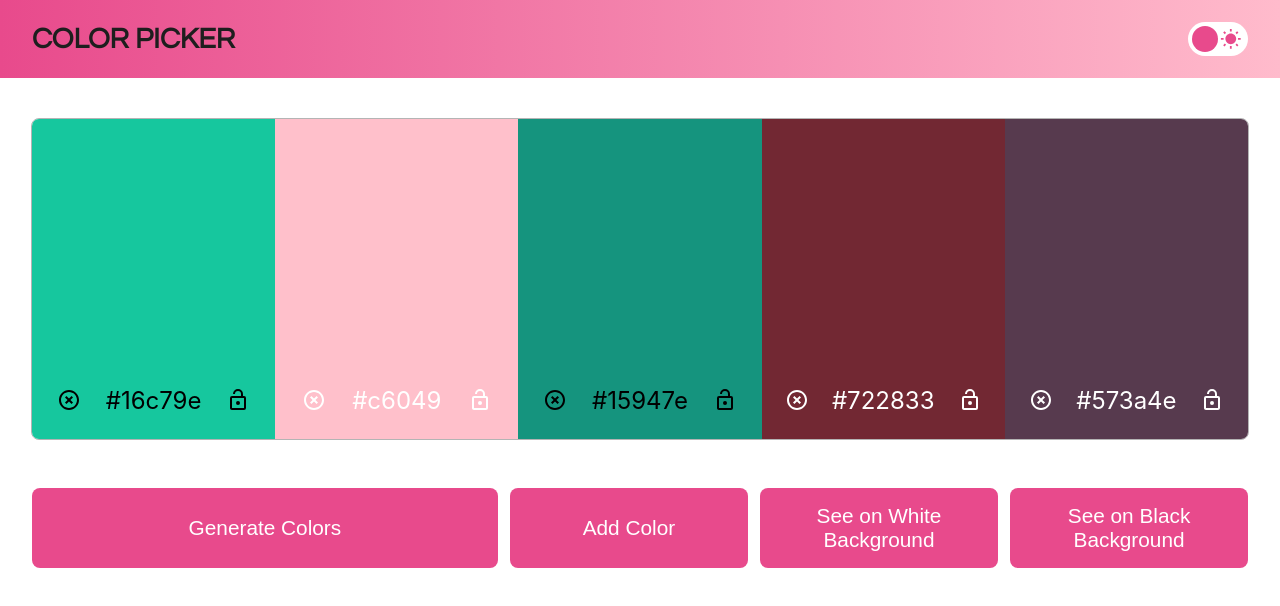
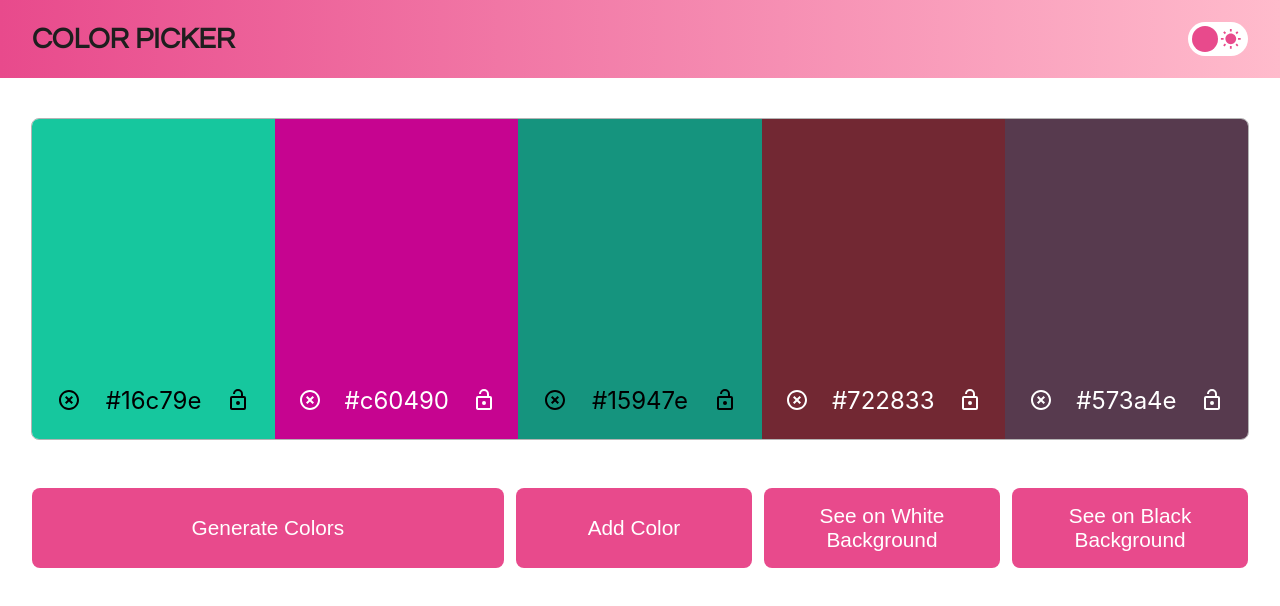
Before and after one commit to aedawes/colors, a React (Create React App) app in the folder colors/: page / in a window 1280 px wide. Shown: the top 606 px of the page. Built offline with nearby package versions, Linux system fonts and the light colour scheme.

Commit message:
Lock and delete functionality

```diff
--- a/colors/src/App.css
+++ b/colors/src/App.css
@@ -40,7 +40,7 @@
   border: none;
   border-radius: 8px;
   width: 50%;
-  padding: 1rem 0.5rem;
+  padding: 1rem 0;
   margin: 0.5rem 0;
   cursor: pointer;
   transition: 0.4s;
--- a/colors/src/App.js
+++ b/colors/src/App.js
@@ -9,16 +9,19 @@ function App() {
   const [whiteBackground, setWhiteBackground] = useState(false);
   const [blackBackground, setBlackBackground] = useState(false);
   const [isSmall, setIsSmall] = useState(false);
+
   const colorSwatchContainerWidthRef = useRef(null);
 
   const darkModeClass = isDarkMode ? 'App-header dark' : 'App-header light';
 
   useEffect(() => {
+    //This hook initializes the colors state
     initializeColours();
     // eslint-disable-next-line react-hooks/exhaustive-deps
   }, []);
 
   useEffect(() => {
+    //This hook implements the update of the css propeties when the colors state changes
     handleResize();
     window.addEventListener('resize', handleResize);
     return () => {
@@ -30,13 +33,17 @@ function App() {
     let colorArray = [];
 
     for (let i = 0; i < 5; i++) {
-      colorArray.push(generateRandomColor());
+      colorArray.push({
+        hex: generateRandomColor(),
+        locked: false
+      });
     }
 
     setColors(colorArray);
   }
 
   const handleResize = () => {
+    //This functon changes CSS properties based on size of color container
     //for smaller screen size
     if (colorSwatchContainerWidthRef.current) {
 
@@ -76,35 +83,56 @@ function App() {
   };
 
   const handleAddColor = () => {
+    //This function adds a color to the palette
     if (colors.length < 8) {
-      setColors([...colors, generateRandomColor()]);
+      const newColor = {
+        hex: generateRandomColor(),
+        locked: false
+      }
+      setColors([...colors, newColor]);
     } else {
       alert('You can only have a maximum of 8 colors');
     }
   }
 
   const handleRegenerationOfColors = () => {
+    //This function runs when the 'Generate Colors' button is clicked
     let colorArray = [];
 
     for (let i = 0; i < colors.length; i++) {
-      colorArray.push(generateRandomColor());
+      if (colors[i].locked) {
+        colorArray.push(colors[i]);
+      } else {
+        colorArray.push({
+          hex: generateRandomColor(),
+          locked: false
+        });
+      }
     }
 
     setColors(colorArray);
   }
 
   const generateRandomColor = () => {
+    //This helpter function generates a random color
     let newColor = '#' + Math.floor(Math.random() * 16777215).toString(16);
+    while (newColor.length < 7) {
+      newColor += '0';
+    }
 
     //ensure no duplicate colors
     while (colors.length > 0 && colors.includes(newColor)) {
       newColor = '#' + Math.floor(Math.random() * 16777215).toString(16);
+      while (newColor.length < 7) {
+        newColor += '0';
+      }
     }
 
     return newColor;
   }
 
   const calculateButtonClass = (buttonType) => {
+    //This function helps to build the class for the buttons
     let buttonClass = 'button';
     if (whiteBackground) {
       buttonClass += ' buttonWhite';
@@ -117,6 +145,24 @@ function App() {
     return buttonClass;
   }
 
+  const handleLockColor = (color) => {
+    //This function locks a color
+    const updatedColors = colors.map(c => {
+      if (c.hex === color.hex) {
+        return { ...c, locked: !c.locked }
+      }
+      return c;
+    });
+
+    setColors(updatedColors);
+  }
+
+  const handleDeleteColor = (color) => {
+    //This function deletes a color
+    const updatedColors = colors.filter(c => c.hex !== color.hex);
+    setColors(updatedColors);
+  }
+
   return (
     <div className="App">
       {(whiteBackground || blackBackground) ?
@@ -127,7 +173,14 @@ function App() {
       <div className={darkModeClass}>
         <div ref={colorSwatchContainerWidthRef} className='colorSwatchesContainer'>
           {colors.map((color, index) =>
-            <ColorSwatch key={index} color={color} isSmall={isSmall} />
+            <ColorSwatch
+              key={index}
+              color={color}
+              isSmall={isSmall}
+              lockClick={() => handleLockColor(color)}
+              deleteClick={() => handleDeleteColor(color)}
+              showDelete={colors.length > 2}
+            />
           )}
         </div>
         <div className="btnContainer">
--- a/colors/src/components/ColorSwatch.js
+++ b/colors/src/components/ColorSwatch.js
@@ -1,11 +1,10 @@
-import React, { useState, useEffect, useRef } from 'react';
+import React, { useEffect, useRef } from 'react';
 import '../styles/ColorSwatch.css';
 import Icon from '@mdi/react';
 import { mdiCloseCircleOutline, mdiLock, mdiLockOpenOutline } from '@mdi/js';
 import { calculateContrastRatio } from '../ColorContrast';
 
-export default function ColorSwatch({ color, isSmall }) {
-    const [locked, setLocked] = useState(false);
+export default function ColorSwatch({ color, isSmall, lockClick, deleteClick, showDelete }) {
     const colorSwatchWidthRef = useRef(null);
 
     useEffect(() => {
@@ -29,7 +28,7 @@ export default function ColorSwatch({ color, isSmall }) {
     };
 
     const handleCopy = () => {
-        navigator.clipboard.writeText(color)
+        navigator.clipboard.writeText(color.hex)
             .then(() => {
                 alert('Color Copied!');
             })
@@ -38,30 +37,31 @@ export default function ColorSwatch({ color, isSmall }) {
             });
     };
 
-    const textColor = calculateContrastRatio(color, '#ffffff') > 4.5 ? '#ffffff' : '#000000';
+    const textColor = calculateContrastRatio(color.hex, '#ffffff') > 4.5 ? '#ffffff' : '#000000';
+    const deleteClass = showDelete ? 'icon' : 'icon blank';
 
     return (
-        <div className='colorContainer' style={{ backgroundColor: color, color: textColor }}>
+        <div className='colorContainer' style={{ backgroundColor: color.hex, color: textColor }}>
             {isSmall ? (
                 <div ref={colorSwatchWidthRef} className='infoContainer'>
-                    <p className='colorHex' onClick={handleCopy} >{color}</p>
+                    <p className='colorHex' onClick={handleCopy} >{color.hex}</p>
                     <div className='iconContainer'>
-                        <Icon className='icon' path={mdiCloseCircleOutline} size={1} />
-                        {locked ?
-                            <Icon className='icon' onClick={() => setLocked(!locked)} path={mdiLock} size={1} />
+                        <Icon className={deleteClass} onClick={() => deleteClick()} path={mdiCloseCircleOutline} size={1} />
+                        {color.locked ?
+                            <Icon className='icon' onClick={() => lockClick()} path={mdiLock} size={1} />
                             :
-                            <Icon className='icon' onClick={() => setLocked(!locked)} path={mdiLockOpenOutline} size={1} />
+                            <Icon className='icon' onClick={() => lockClick()} path={mdiLockOpenOutline} size={1} />
                         }
                     </div>
                 </div>
             ) : (
                 <div ref={colorSwatchWidthRef} className='infoContainer'>
-                    <Icon className='icon' path={mdiCloseCircleOutline} size={1} />
-                    <p className='colorHex' onClick={handleCopy} >{color}</p>
-                    {locked ?
-                        <Icon className='icon' onClick={() => setLocked(!locked)} path={mdiLock} size={1} />
+                    <Icon className={deleteClass} onClick={() => deleteClick()} path={mdiCloseCircleOutline} size={1} />
+                    <p className='colorHex' onClick={handleCopy} >{color.hex}</p>
+                    {color.locked ?
+                        <Icon className='icon' onClick={() => lockClick()} path={mdiLock} size={1} />
                         :
-                        <Icon className='icon' onClick={() => setLocked(!locked)} path={mdiLockOpenOutline} size={1} />
+                        <Icon className='icon' onClick={() => lockClick()} path={mdiLockOpenOutline} size={1} />
                     }
                 </div>
             )}
--- a/colors/src/styles/ColorSwatch.css
+++ b/colors/src/styles/ColorSwatch.css
@@ -1,3 +1,8 @@
+.blank{
+    display: none;
+    transition: 0.4s;
+}
+
 .colorContainer {
     display: flex;
     justify-content: center;
```
